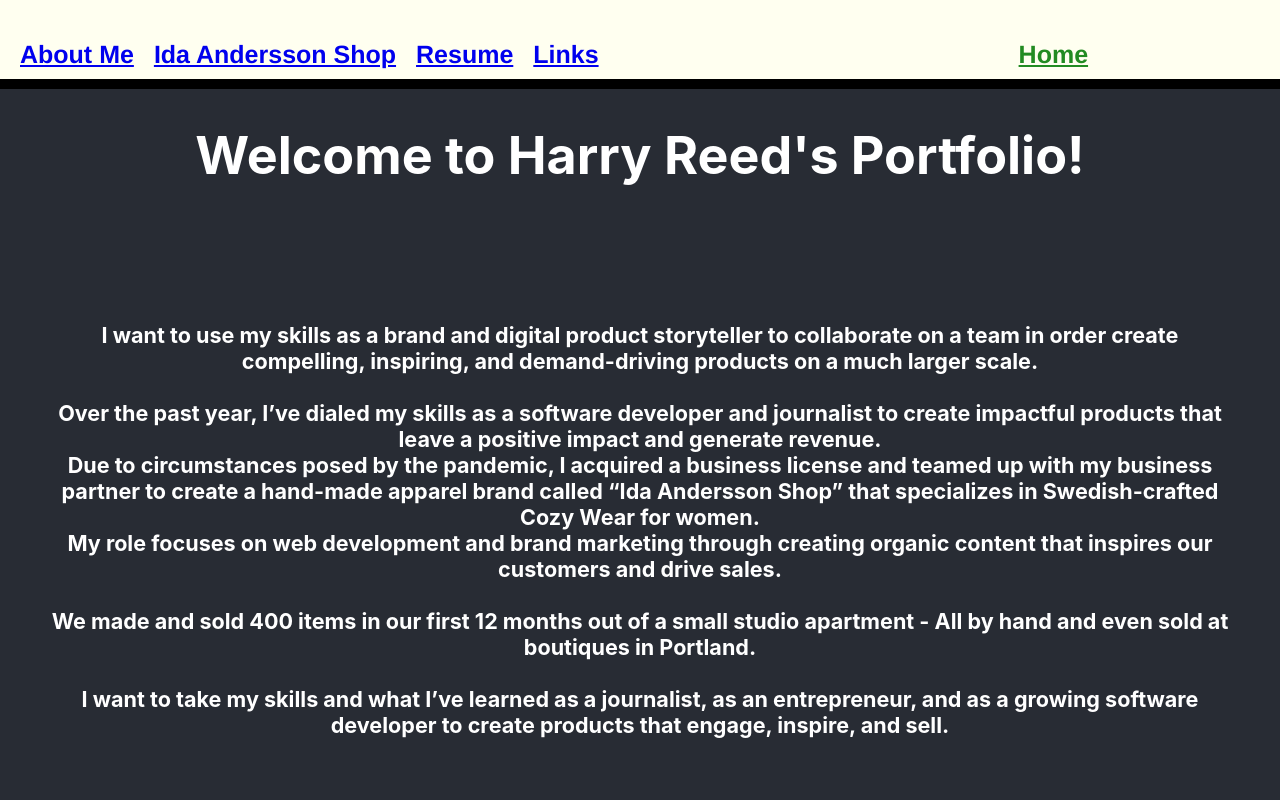
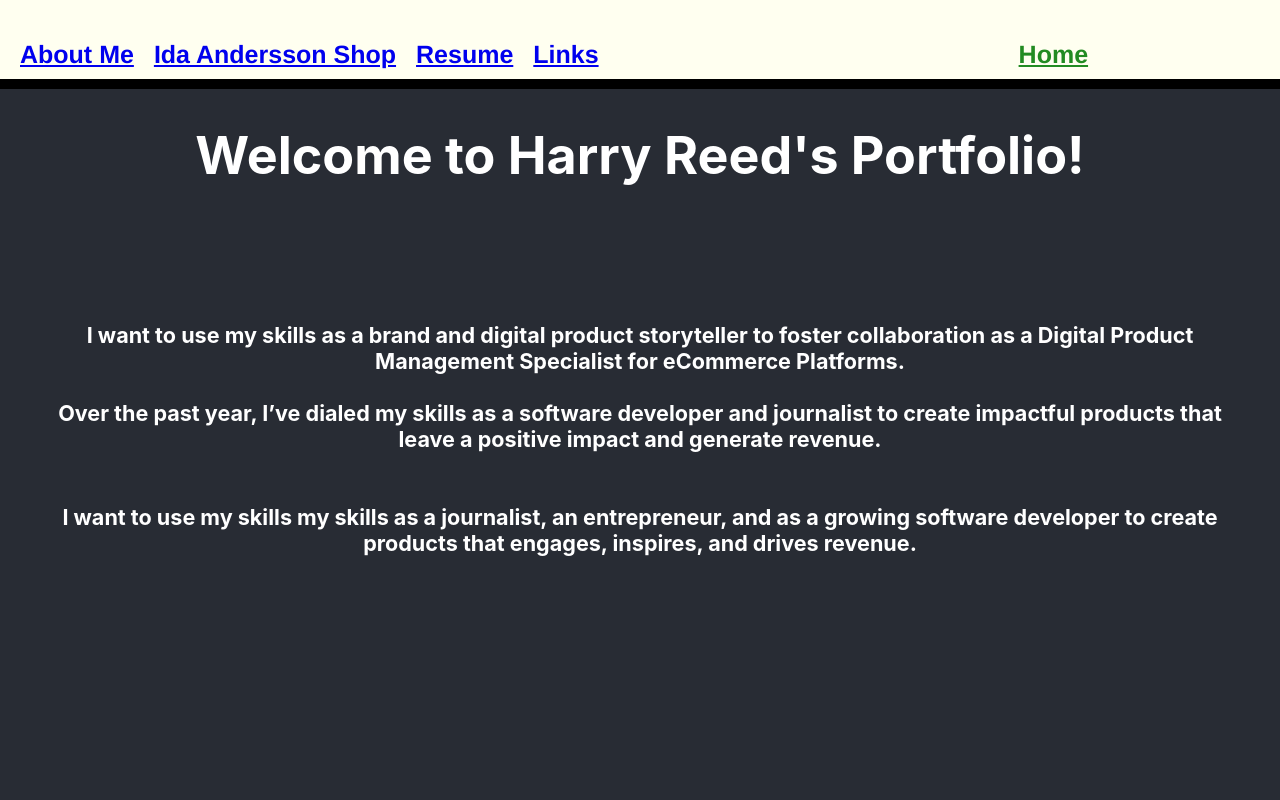
Before and after one commit to HGreedo/nuReactPortfolio, a React (Create React App) app: page / in a window 1280 px wide. Shown: the top 800 px of the page. Built offline with nearby package versions, Linux system fonts and the light colour scheme.

Commit message:
commit on 'main'

```diff
--- a/src/pages/Home.js
+++ b/src/pages/Home.js
@@ -5,20 +5,15 @@ function Home() {
         <div className="App">
         <header className="App-header">
           <h1>Welcome to Harry Reed's Portfolio!</h1>
-          <h5 className="home-blurb">I want to use my skills as a brand and digital product storyteller to collaborate on a team in order create compelling, inspiring, and demand-driving products on a much larger scale.
+          <h5 className="home-blurb">I want to use my skills as a brand and digital product storyteller to foster collaboration as a Digital Product Management Specialist for eCommerce Platforms.
               <br/>
               <br/>
 Over the past year, I’ve dialed my skills as a software developer and journalist to create impactful products that leave a positive impact and generate revenue.
 <br/>
-Due to circumstances posed by the pandemic, I acquired a business license and teamed up with my business partner to create a hand-made apparel brand called “Ida Andersson Shop” that specializes in Swedish-crafted Cozy Wear for women.
-<br/>
-My role focuses on web development and brand marketing through creating organic content that inspires our customers and drive sales.
+
 <br/>
 <br/>
-We made and sold 400 items in our first 12 months out of a small studio apartment - All by hand and even sold at boutiques in Portland.
-<br/>
-<br/>
-I want to take my skills and what I’ve learned as a journalist, as an entrepreneur, and as a growing software developer to create products that engage, inspire, and sell.
+I want to use my skills my skills as a journalist, an entrepreneur, and as a growing software developer to create products that engages, inspires, and drives revenue.
 </h5>
 
 <h2>Thank You For Checking Out My Work!</h2>
```
